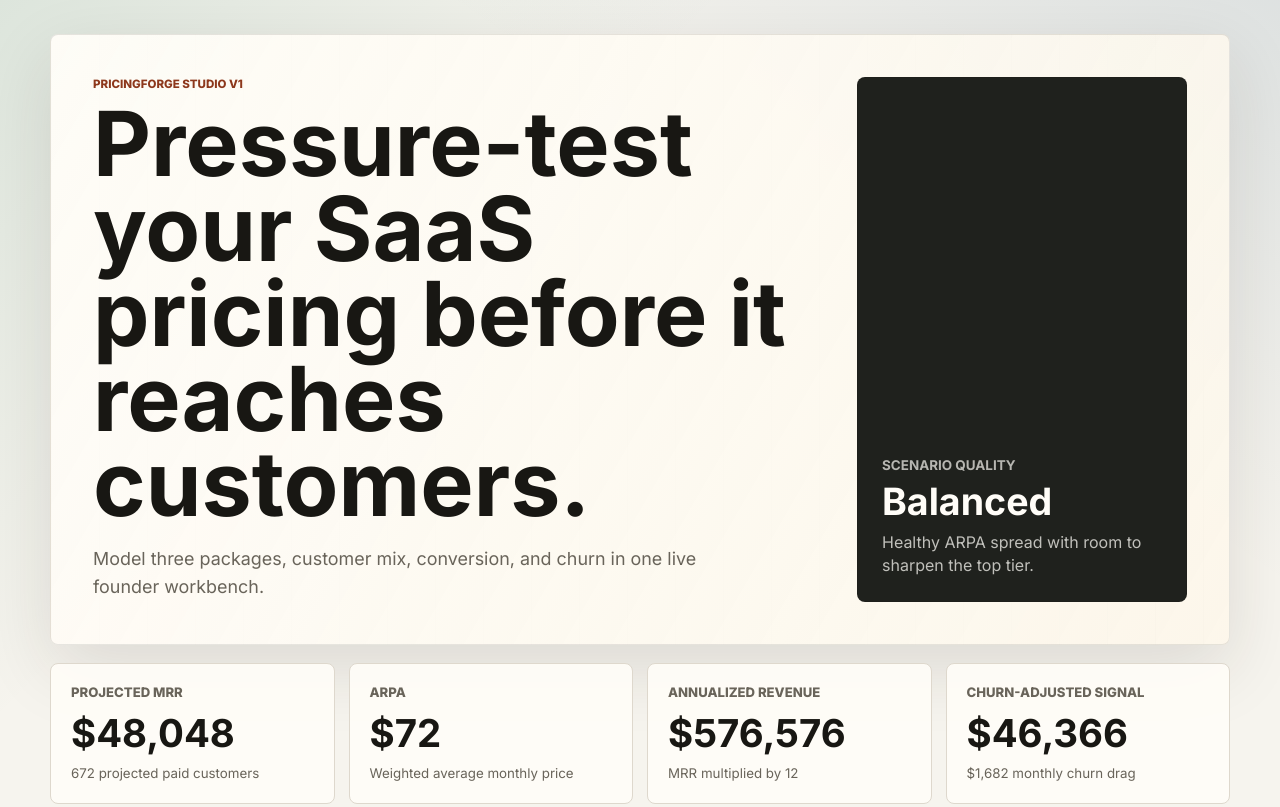
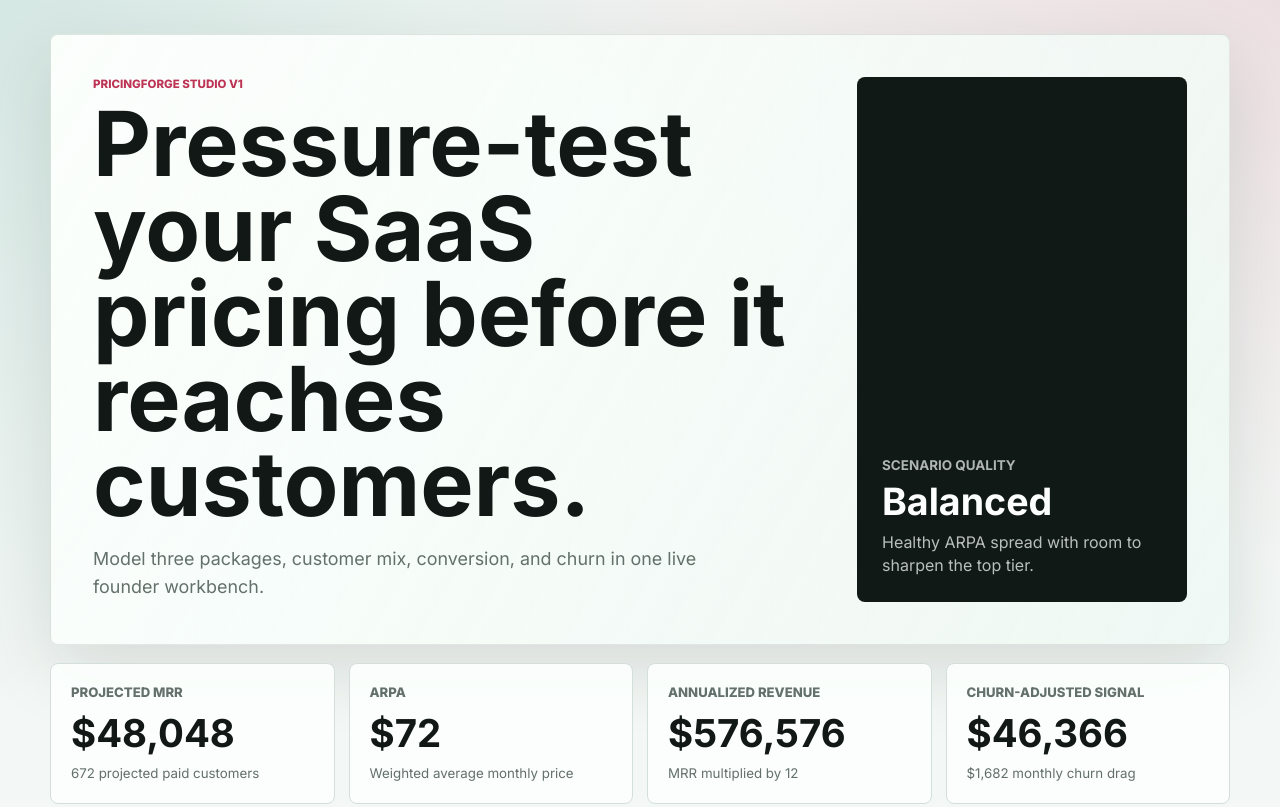
Before and after one commit to yhaoyuan87-art/pricingforge-studio-20260606165057, a plain HTML site: page index.html in a window 1280 px wide. Shown: the top 807 px of the page. Drawn offline with Linux system fonts and the light colour scheme.

Commit message:
Refine premium visual system

```diff
--- a/styles.css
+++ b/styles.css
@@ -1,17 +1,17 @@
 :root {
   color-scheme: light;
-  --bg: #f6f4ee;
-  --ink: #181713;
-  --muted: #69645a;
-  --line: #ded8cd;
-  --panel: #fffdf8;
-  --panel-strong: #fdf7ea;
-  --accent: #be5b2c;
-  --accent-strong: #8d381c;
-  --green: #277a5b;
-  --blue: #315d82;
-  --gold: #bd8a22;
-  --shadow: 0 24px 70px rgba(40, 32, 21, 0.12);
+  --bg: #f3f7f5;
+  --ink: #111816;
+  --muted: #64706b;
+  --line: #d5dfda;
+  --panel: #fcfffd;
+  --panel-strong: #eef8f3;
+  --accent: #0b7f69;
+  --accent-strong: #be3455;
+  --green: #1f8a64;
+  --blue: #346c9c;
+  --gold: #b88317;
+  --shadow: 0 24px 70px rgba(16, 38, 32, 0.13);
 }
 
 * {
@@ -22,8 +22,8 @@ body {
   margin: 0;
   min-width: 320px;
   background:
-    linear-gradient(135deg, rgba(39, 122, 91, 0.12), transparent 32rem),
-    linear-gradient(215deg, rgba(49, 93, 130, 0.12), transparent 30rem),
+    linear-gradient(135deg, rgba(11, 127, 105, 0.13), transparent 32rem),
+    linear-gradient(215deg, rgba(190, 52, 85, 0.12), transparent 30rem),
     var(--bg);
   color: var(--ink);
   font-family: Inter, system-ui, -apple-system, BlinkMacSystemFont, "Segoe UI", sans-serif;
@@ -50,8 +50,8 @@ textarea {
   border: 1px solid rgba(24, 23, 19, 0.1);
   border-radius: 8px;
   background:
-    linear-gradient(120deg, rgba(255, 253, 248, 0.94), rgba(253, 247, 234, 0.82)),
-    repeating-linear-gradient(90deg, rgba(24, 23, 19, 0.035) 0 1px, transparent 1px 48px);
+    linear-gradient(120deg, rgba(252, 255, 253, 0.96), rgba(238, 248, 243, 0.84)),
+    repeating-linear-gradient(90deg, rgba(17, 24, 22, 0.035) 0 1px, transparent 1px 48px);
   box-shadow: var(--shadow);
 }
 
@@ -108,12 +108,12 @@ h3 {
   padding: 24px;
   border: 1px solid rgba(24, 23, 19, 0.12);
   border-radius: 8px;
-  background: #1f211d;
-  color: #fffdf8;
+  background: #101916;
+  color: #fcfffd;
 }
 
 .signal__label {
-  color: rgba(255, 253, 248, 0.68);
+  color: rgba(252, 255, 253, 0.68);
   font-size: 0.84rem;
   font-weight: 700;
   text-transform: uppercase;
@@ -125,7 +125,7 @@ h3 {
 }
 
 .hero__signal span:last-child {
-  color: rgba(255, 253, 248, 0.72);
+  color: rgba(252, 255, 253, 0.72);
   line-height: 1.45;
 }
 
@@ -141,7 +141,7 @@ h3 {
 .tier-card {
   border: 1px solid var(--line);
   border-radius: 8px;
-  background: rgba(255, 253, 248, 0.92);
+  background: rgba(252, 255, 253, 0.92);
 }
 
 .metric-card {
@@ -318,7 +318,7 @@ input[type="range"] {
 .tier-card:nth-child(2) {
   border-color: rgba(190, 91, 44, 0.42);
   background: var(--panel-strong);
-  box-shadow: 0 18px 45px rgba(190, 91, 44, 0.12);
+  box-shadow: 0 18px 45px rgba(11, 127, 105, 0.12);
 }
 
 .field {
@@ -339,7 +339,7 @@ input[type="range"] {
   width: 100%;
   border: 1px solid rgba(24, 23, 19, 0.16);
   border-radius: 8px;
-  background: #fffefb;
+  background: #fefffe;
   color: var(--ink);
   outline: none;
 }
@@ -378,7 +378,7 @@ input[type="range"] {
 .price-input:focus,
 .copy-input:focus {
   border-color: var(--accent);
-  box-shadow: 0 0 0 3px rgba(190, 91, 44, 0.14);
+  box-shadow: 0 0 0 3px rgba(11, 127, 105, 0.14);
 }
 
 .tier-readout {
```
